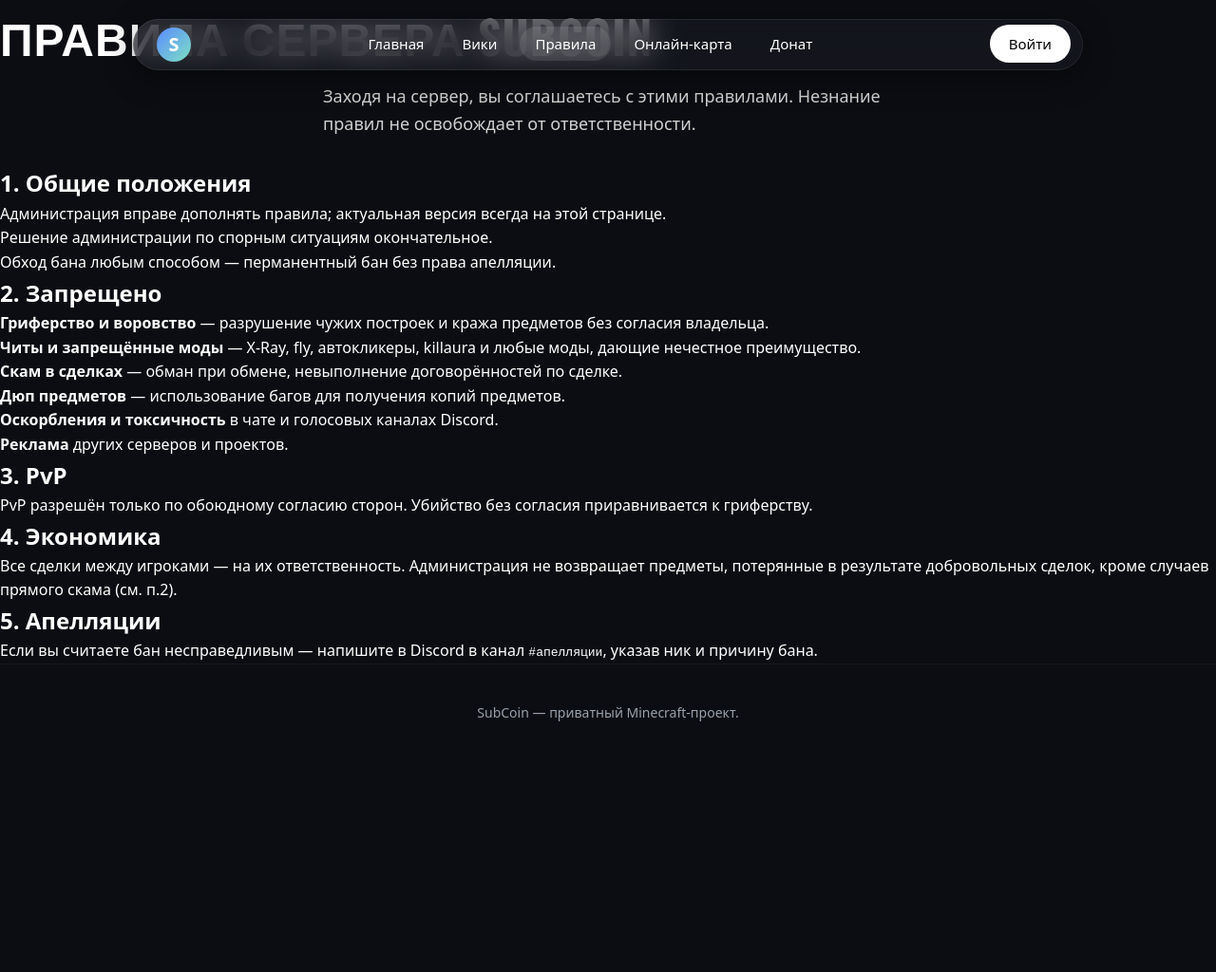
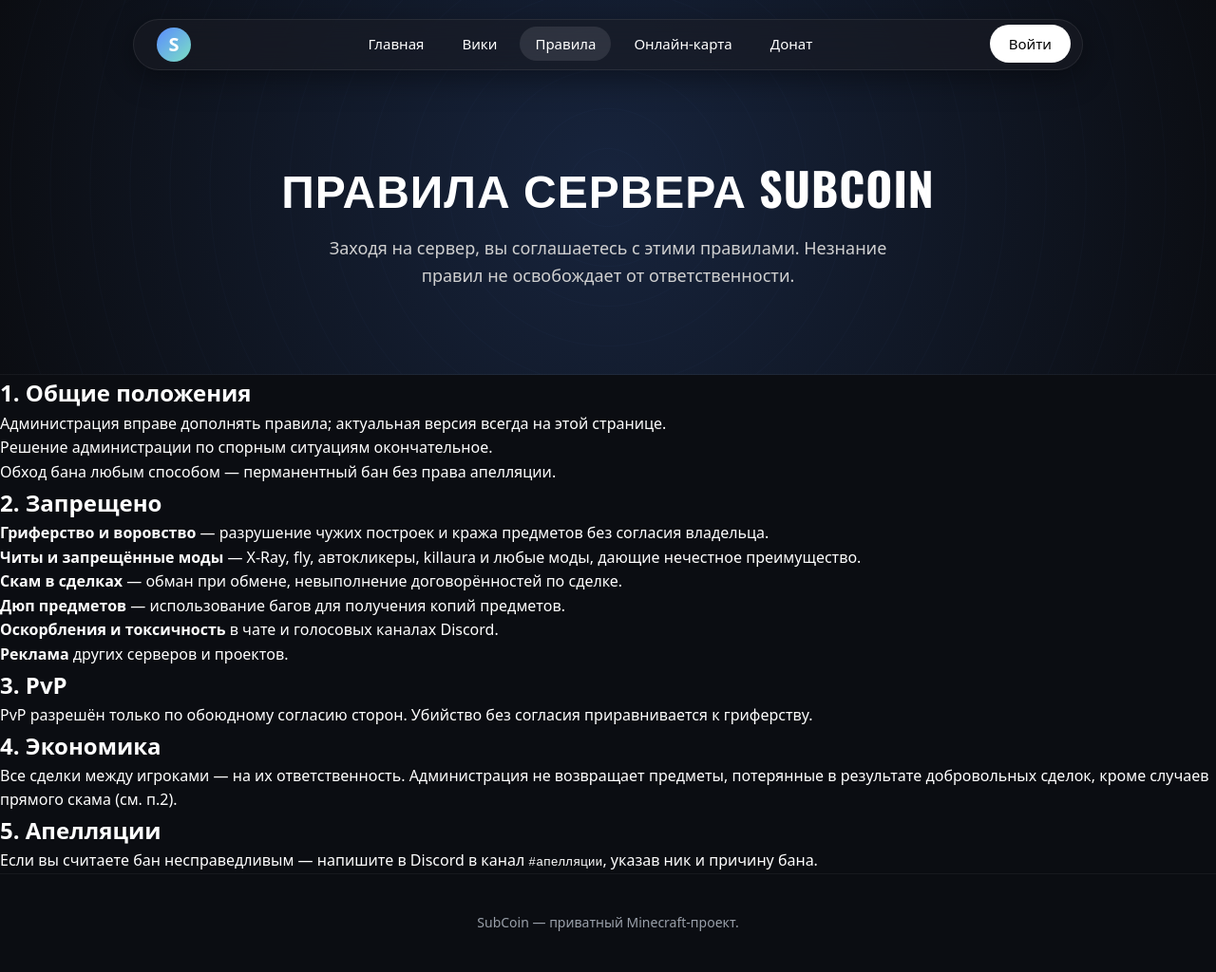
Before and after one commit to EstriperConor/scsite-1, a plain HTML site: page rules.html in a window 1280 px wide. Shown: the whole page at 95% size. Before the commit the page ends 803 px from the top, so only its background shows below. Drawn offline with nearby package versions, Linux system fonts and the light colour scheme; a script that the page names is missing.

Commit message:
Update style.css

```diff
--- a/style.css
+++ b/style.css
@@ -640,3 +640,27 @@ footer{
   .footer-legal { text-align: center; }
   .footer-legal a { margin: 0 8px; display: inline-block; margin-bottom: 8px; }
 }
+/* Баннер сверху */
+.rule-hero {
+  background: radial-gradient(circle at center, #17243d 0%, #0b0d12 100%);
+  padding: 160px 20px 60px;
+  text-align: center;
+  position: relative;
+  overflow: hidden;
+  border-bottom: 1px solid rgba(255,255,255,0.05);
+}
+/* Красивые линии на фоне (как на moonvale) */
+.rule-hero::before {
+  content: '';
+  position: absolute;
+  top: -50%; left: -50%; width: 200%; height: 200%;
+  background-image: repeating-radial-gradient(
+    circle at center,
+    transparent 0,
+    transparent 40px,
+    rgba(91, 140, 255, 0.05) 41px,
+    transparent 42px
+  );
+  opacity: 0.5;
+  pointer-events: none;
+}
```
